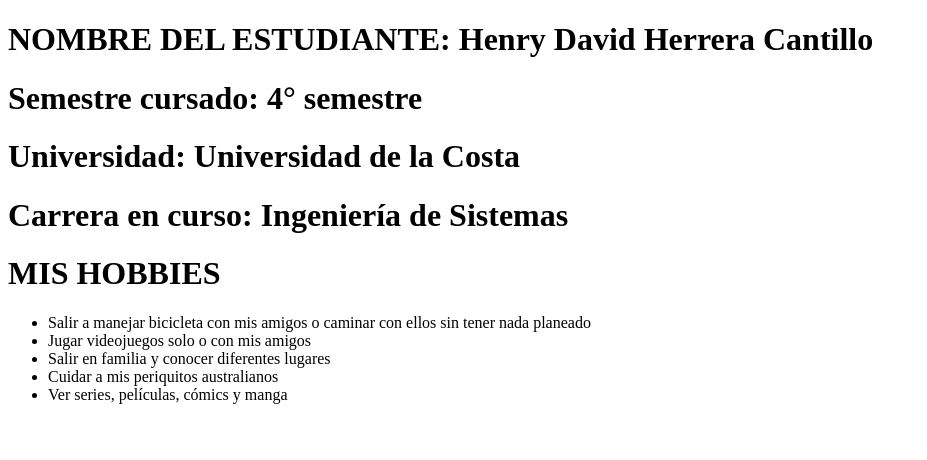
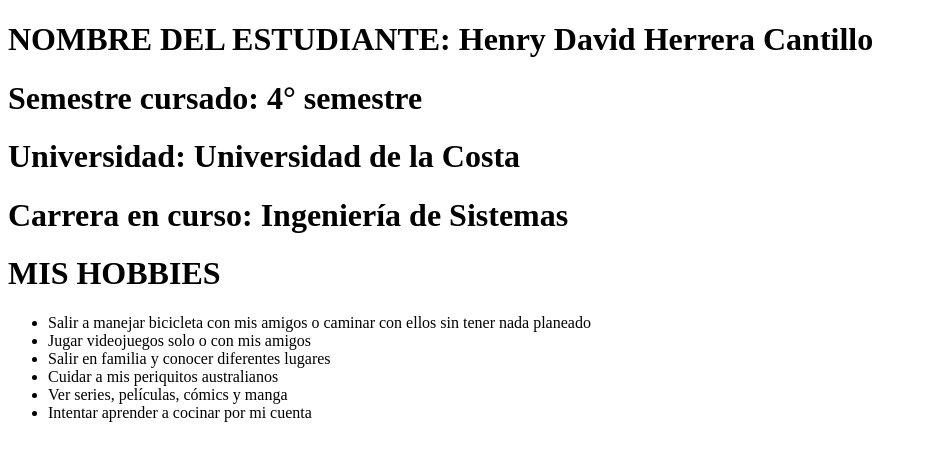
Before and after one commit to Henryck22/Taller-Git-github-y-netlify, a plain HTML site: page index.html in a window 1280 px wide. Shown: the whole page, without its empty margins (0-927 px from the left). Drawn offline with Linux system fonts and the light colour scheme.

Commit message:
Se agrega hobby 6

```diff
--- a/index.html
+++ b/index.html
@@ -17,7 +17,7 @@
         <li>Salir en familia y conocer diferentes lugares</li>
         <li>Cuidar a mis periquitos australianos</li>
         <li>Ver series, películas, cómics y manga</li>
-
+        <li>Intentar aprender a cocinar por mi cuenta</li>
     </ul>
 
 </body>
```
